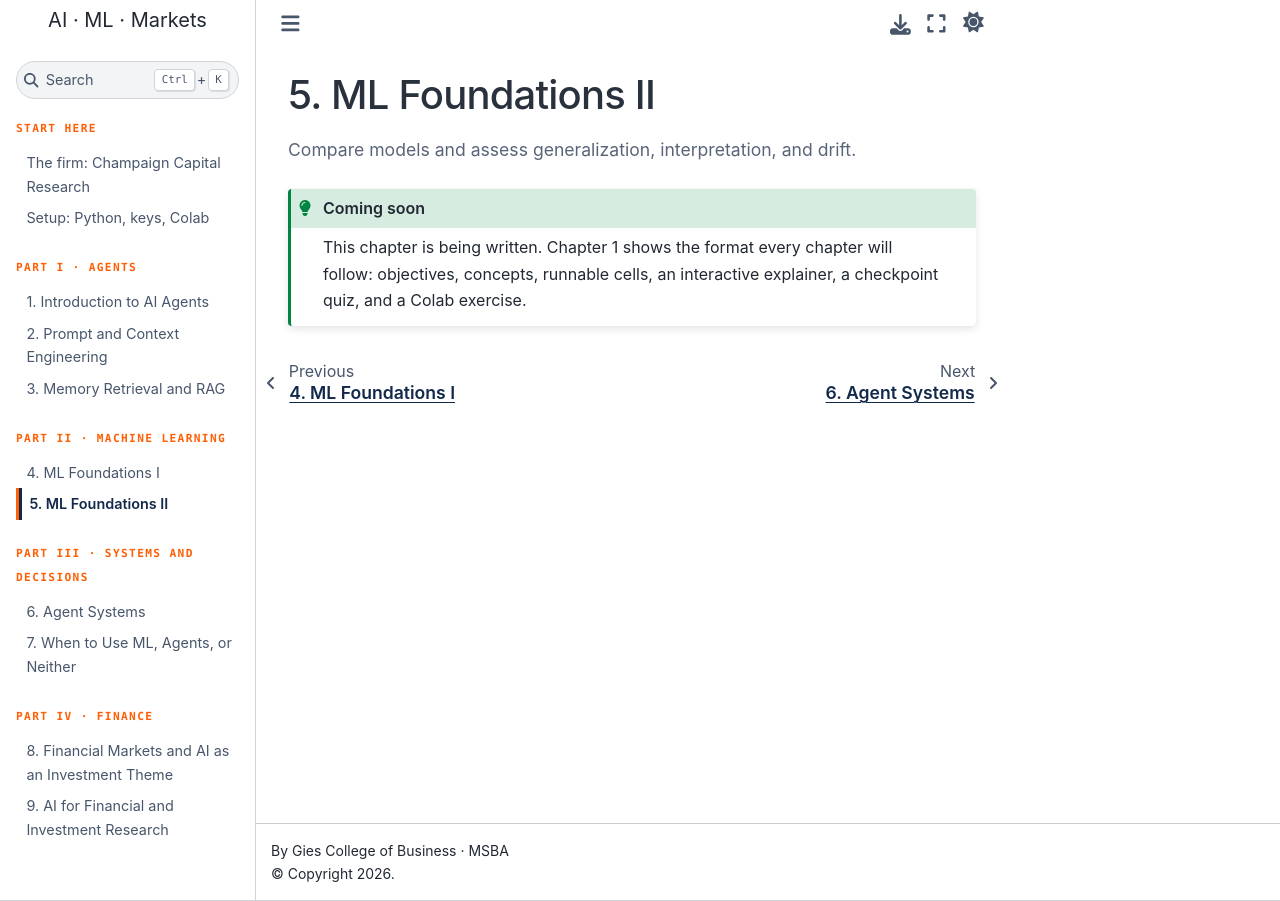
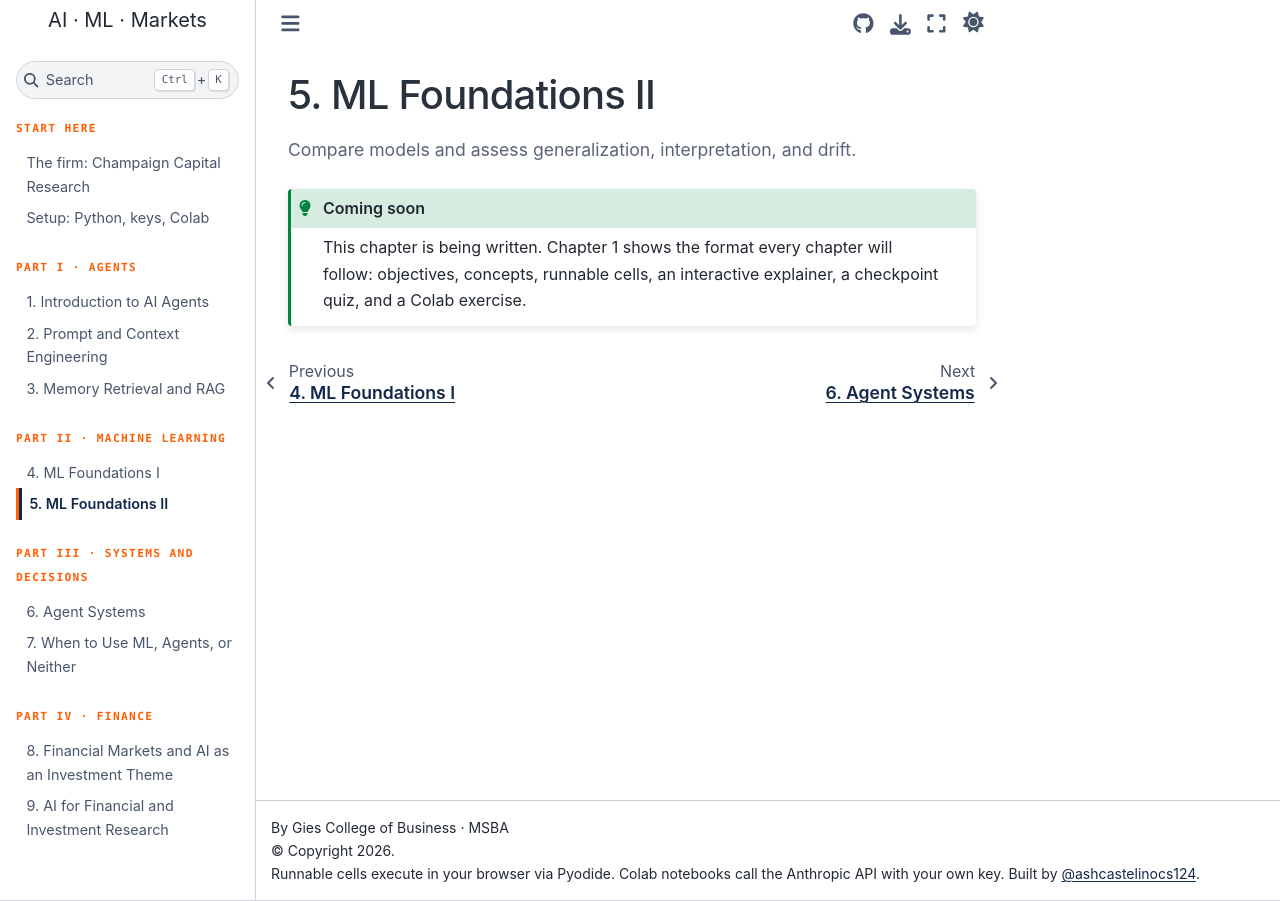
Before and after one commit to ashcastelinocs124/msba-ai-workshop, a Jupyter Book: the page built from book/ch05-ml-foundations-2.md, in a window 1280 px wide. Built offline with Jupyter Book 1.0.4 settings and Sphinx 7.4.7 and the Sphinx Book theme 1.1.4, drawn with Linux system fonts in a browser that asks for light colours.

Commit message:
Credit the author in the footer and restore the repository button
Setting html_theme_options under sphinx.config replaces the options
Jupyter Book derives from the html: block, so extra_footer and the
repository button were silently dropped. Set them in the theme options
directly, and link the footer to the author's GitHub profile.

```diff
--- a/book/_config.yml
+++ b/book/_config.yml
@@ -18,7 +18,6 @@ html:
   use_issues_button: false
   use_edit_page_button: false
   home_page_in_navbar: true
-  extra_footer: "Runnable cells execute in your browser via Pyodide. Colab notebooks call the Anthropic API with your own key."
 
 repository:
   url: https://github.com/ashcastelinocs124/msba-ai-workshop
@@ -33,7 +32,12 @@ sphinx:
       - pyodide-cell.js
       - quiz.js
       - site.js
+    # html_theme_options here replaces the options derived from the html: block above,
+    # so the footer and repository button must be set here to render.
     html_theme_options:
       show_navbar_depth: 2
       logo:
         text: "AI · ML · Markets"
+      repository_url: https://github.com/ashcastelinocs124/msba-ai-workshop
+      use_repository_button: true
+      extra_footer: 'Runnable cells execute in your browser via Pyodide. Colab notebooks call the Anthropic API with your own key. Built by <a href="https://github.com/ashcastelinocs124">@ashcastelinocs124</a>.'
```
